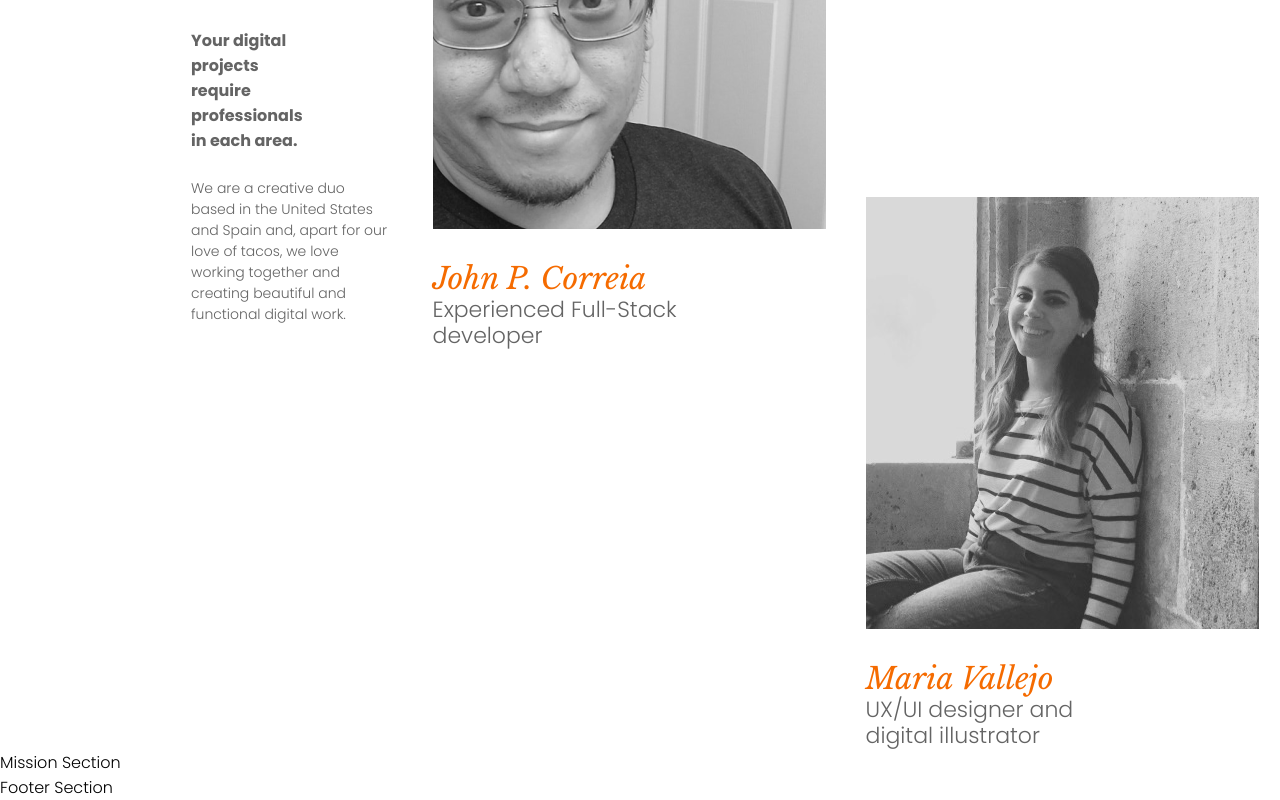
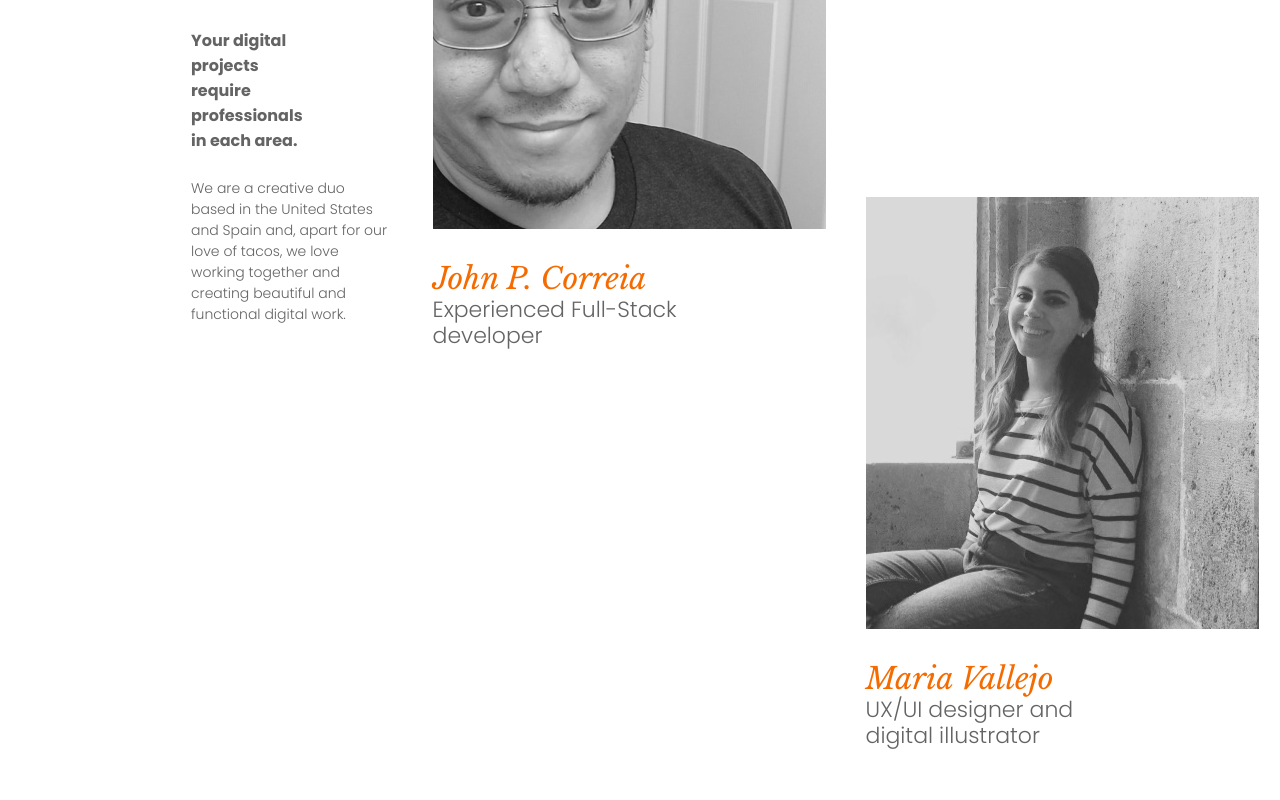
Before and after one commit to Creative-Taco/front-taco, a React (Create React App) app: page / in a window 1280 px wide. Shown: the part 3960-4760 px from the top of the page. After the commit the page ends 4711 px from the top, so only its background shows below. Built offline with nearby package versions, Linux system fonts and the light colour scheme.

Commit message:
remove temp label

```diff
--- a/src/components/TitleText.js
+++ b/src/components/TitleText.js
@@ -1,6 +1,6 @@
 import styled from 'styled-components';
 
-const HeroText = ({ text, fullStop, size }) => {
+const HeroText = ({ text, fullStop, size, reversed }) => {
     const TitleText = styled.div`
     font-family: 'Poppins', sans-serif;
     font-style: normal;
@@ -10,11 +10,11 @@ const HeroText = ({ text, fullStop, size }) => {
 
     /* F56B00 */
 
-    color: #f56b00;
+    color: ${reversed ? '#002a73': '#f56b00'};
   `;
 
   const TitleFullStop = styled.span`
-    color: #002a73;
+  color: ${reversed ? '#f56b00' : '#002a73'};
   `;
 
   return (
--- a/src/layout/Footer/Footer.js
+++ b/src/layout/Footer/Footer.js
@@ -1,7 +1,7 @@
 function Footer() {
     return (
       <div>
-          Footer Section
+
       </div>
     );
   }
--- a/src/views/Mission/Mission.js
+++ b/src/views/Mission/Mission.js
@@ -1,7 +1,6 @@
 function App() {
   return (
     <div>
-        Mission Section
     </div>
   );
 }
```
